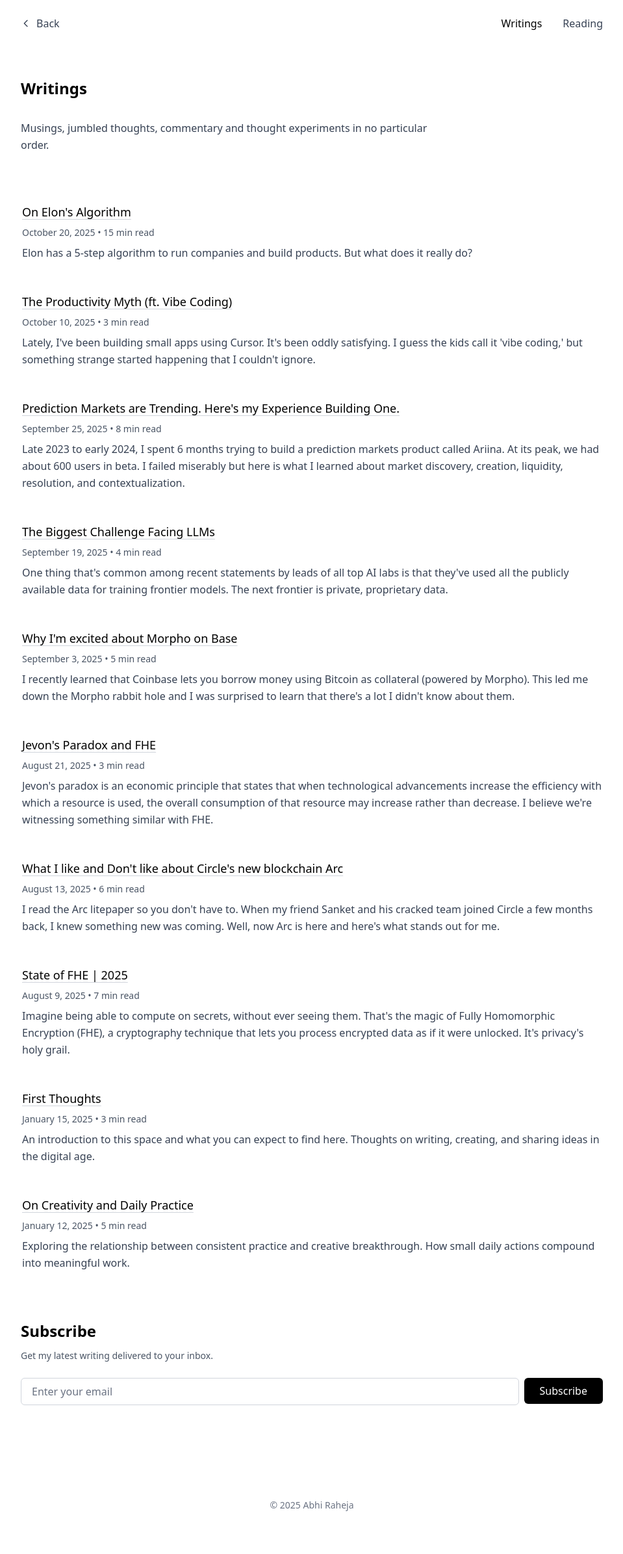
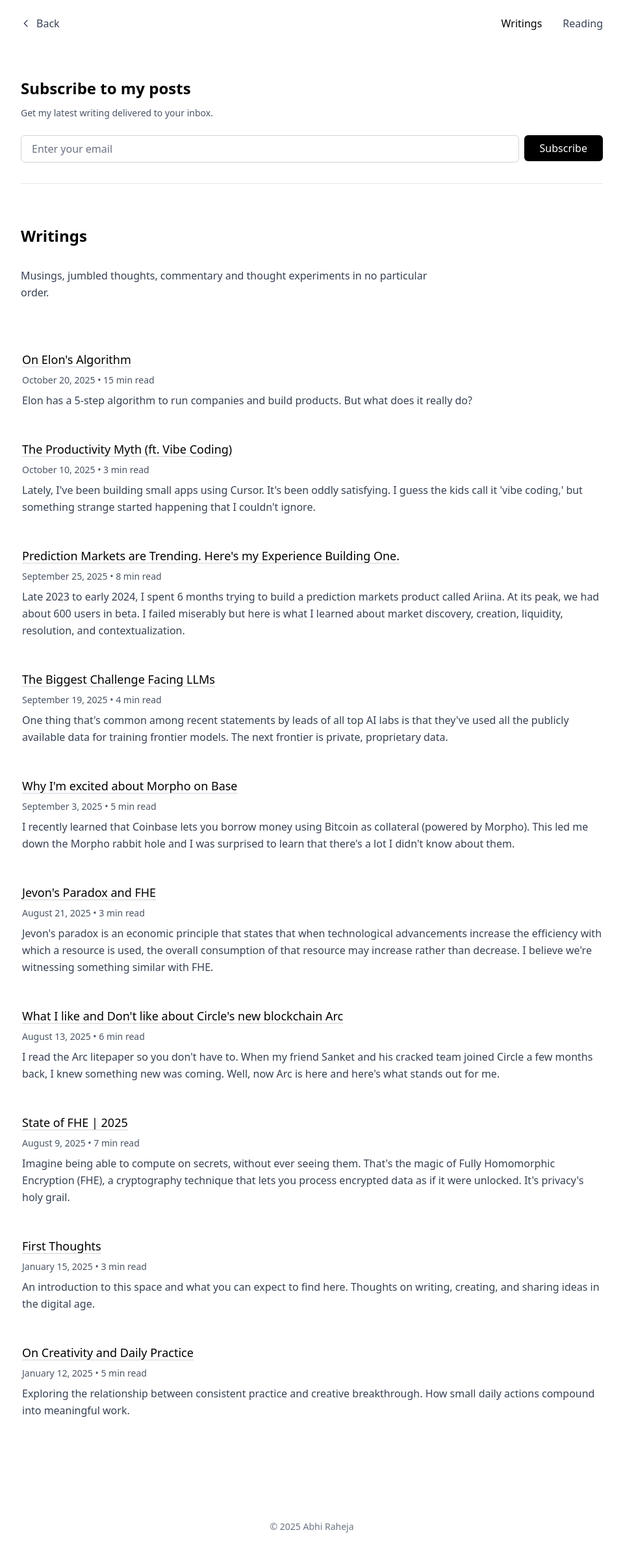
Before and after one commit to abhi-raheja/personal-website, a Next.js app: page /writings in a window 1280 px wide. Shown: the whole page at 65% size, without its empty margins (160-1119 px from the left). Before the commit the page ends 2358 px from the top, so only its background shows below. Built offline with nearby package versions, Linux system fonts and the light colour scheme.

Commit message:
Move subscription form to top of all writings and blog pages, fix alignment on homepage

```diff
--- a/src/app/writings/[slug]/page.tsx
+++ b/src/app/writings/[slug]/page.tsx
@@ -194,6 +194,17 @@ export default async function BlogPost({ params }: BlogPostProps) {
       {/* Main Content */}
       <main id="main-content" className="px-6 md:px-12 py-12">
         <div className="max-w-4xl mx-auto">
+          {/* Subscribe Section - at the very top, above title */}
+          <div className="mb-12 pb-8 border-b border-gray-200">
+            <h2 className="text-xl md:text-2xl font-semibold text-black mb-3">
+              Subscribe to my posts
+            </h2>
+            <p className="text-sm text-gray-600 mb-6 font-normal">
+              Get my latest writing delivered to your inbox.
+            </p>
+            <SubscriptionForm />
+          </div>
+
           <div className="mb-16">
             <h1 className="text-xl md:text-2xl lg:text-3xl font-semibold text-black mb-4">
               {postMetadata.title}
@@ -201,21 +212,11 @@ export default async function BlogPost({ params }: BlogPostProps) {
             <p className="text-gray-600 text-sm mb-8">
               {formatDate(postMetadata.date)} • {postMetadata.readTime}
             </p>
+
             <div
               className="prose prose-lg max-w-none text-gray-700 font-normal leading-relaxed"
               dangerouslySetInnerHTML={{ __html: content }}
             />
-          </div>
-
-          {/* Subscribe Section */}
-          <div className="mb-16">
-            <h2 className="text-xl md:text-2xl font-semibold text-black mb-3">
-              Subscribe
-            </h2>
-            <p className="text-sm text-gray-600 mb-6 font-normal">
-              Get my latest writing delivered to your inbox.
-            </p>
-            <SubscriptionForm />
           </div>
         </div>
       </main>
--- a/src/app/writings/first-thoughts/page.tsx
+++ b/src/app/writings/first-thoughts/page.tsx
@@ -2,6 +2,7 @@
 
 import { motion } from 'framer-motion';
 import Link from 'next/link';
+import SubscriptionForm from '@/components/SubscriptionForm';
 
 export default function FirstThoughts() {
   return (
@@ -34,6 +35,17 @@ export default function FirstThoughts() {
       {/* Article Content */}
       <main className="pt-32 pb-20">
         <div className="max-w-3xl mx-auto px-6">
+          {/* Subscribe Section - at the very top, above article */}
+          <div className="mb-12 pb-8 border-b border-gray-200">
+            <h2 className="text-xl md:text-2xl font-semibold text-black mb-3">
+              Subscribe to my posts
+            </h2>
+            <p className="text-sm text-gray-600 mb-6 font-normal">
+              Get my latest writing delivered to your inbox.
+            </p>
+            <SubscriptionForm />
+          </div>
+
           <motion.div
             initial={{ opacity: 0, y: 20 }}
             animate={{ opacity: 1, y: 0 }}
--- a/src/app/writings/jevons-paradox-and-fhe/page.tsx
+++ b/src/app/writings/jevons-paradox-and-fhe/page.tsx
@@ -2,6 +2,7 @@
 
 import { motion } from 'framer-motion';
 import Link from 'next/link';
+import SubscriptionForm from '@/components/SubscriptionForm';
 
 export default function JevonsParadoxFHEPost() {
   return (
@@ -51,6 +52,17 @@ export default function JevonsParadoxFHEPost() {
       {/* Main Content */}
       <main id="main-content" className="px-6 md:px-12 py-12">
         <div className="max-w-4xl mx-auto">
+          {/* Subscribe Section - at the very top, above article */}
+          <div className="mb-12 pb-8 border-b border-gray-200">
+            <h2 className="text-xl md:text-2xl font-semibold text-black mb-3">
+              Subscribe to my posts
+            </h2>
+            <p className="text-sm text-gray-600 mb-6 font-normal">
+              Get my latest writing delivered to your inbox.
+            </p>
+            <SubscriptionForm />
+          </div>
+
           <motion.article
             initial={{ opacity: 0, y: 20 }}
             animate={{ opacity: 1, y: 0 }}
@@ -62,7 +74,7 @@ export default function JevonsParadoxFHEPost() {
               <h1 className="text-2xl md:text-3xl font-semibold text-black mb-4 leading-tight">
                 Jevon's Paradox and FHE
               </h1>
-              <div className="flex items-center text-gray-600 text-sm mb-6">
+              <div className="flex items-center text-gray-600 text-sm">
                 <time dateTime="2025-08-21">August 21, 2025</time>
                 <span className="mx-2">•</span>
                 <span>3 min read</span>
--- a/src/app/writings/page.tsx
+++ b/src/app/writings/page.tsx
@@ -70,6 +70,17 @@ export default function Writings() {
       {/* Main Content */}
       <main id="main-content" className="px-6 md:px-12 py-12">
         <div className="max-w-4xl mx-auto">
+          {/* Subscribe Section - at the very top */}
+          <div className="mb-16 pb-8 border-b border-gray-200">
+            <h2 className="text-xl md:text-2xl font-semibold text-black mb-3">
+              Subscribe to my posts
+            </h2>
+            <p className="text-sm text-gray-600 mb-6 font-normal">
+              Get my latest writing delivered to your inbox.
+            </p>
+            <SubscriptionForm />
+          </div>
+
           <div className="mb-16">
             {/* Page Title */}
             <h1 className="text-xl md:text-2xl font-semibold text-black mb-8">
@@ -107,17 +118,6 @@ export default function Writings() {
             </div>
           </div>
 
-          {/* Subscribe Section */}
-          <div className="mb-16">
-            <h2 className="text-xl md:text-2xl font-semibold text-black mb-3">
-              Subscribe
-            </h2>
-            <p className="text-sm text-gray-600 mb-6 font-normal">
-              Get my latest writing delivered to your inbox.
-            </p>
-            <SubscriptionForm />
-          </div>
-
         </div>
       </main>
 
--- a/src/app/writings/prediction-markets-are-trending-heres-my-experience/page.tsx
+++ b/src/app/writings/prediction-markets-are-trending-heres-my-experience/page.tsx
@@ -2,6 +2,7 @@
 
 import { motion } from 'framer-motion';
 import Link from 'next/link';
+import SubscriptionForm from '@/components/SubscriptionForm';
 
 export default function PredictionMarketsPost() {
   return (
@@ -51,6 +52,17 @@ export default function PredictionMarketsPost() {
       {/* Main Content */}
       <main id="main-content" className="px-6 md:px-12 py-12">
         <div className="max-w-4xl mx-auto">
+          {/* Subscribe Section - at the very top, above article */}
+          <div className="mb-12 pb-8 border-b border-gray-200">
+            <h2 className="text-xl md:text-2xl font-semibold text-black mb-3">
+              Subscribe to my posts
+            </h2>
+            <p className="text-sm text-gray-600 mb-6 font-normal">
+              Get my latest writing delivered to your inbox.
+            </p>
+            <SubscriptionForm />
+          </div>
+
           <motion.article
             initial={{ opacity: 0, y: 20 }}
             animate={{ opacity: 1, y: 0 }}
@@ -62,7 +74,7 @@ export default function PredictionMarketsPost() {
               <h1 className="text-2xl md:text-3xl font-semibold text-black mb-4 leading-tight">
                 Prediction Markets are Trending. Here's my Experience Building One.
               </h1>
-              <div className="flex items-center text-gray-600 text-sm mb-6">
+              <div className="flex items-center text-gray-600 text-sm">
                 <time dateTime="2025-09-25">September 25, 2025</time>
                 <span className="mx-2">•</span>
                 <span>8 min read</span>
--- a/src/app/writings/state-of-fhe-2025/page.tsx
+++ b/src/app/writings/state-of-fhe-2025/page.tsx
@@ -2,6 +2,7 @@
 
 import { motion } from 'framer-motion';
 import Link from 'next/link';
+import SubscriptionForm from '@/components/SubscriptionForm';
 
 export default function StateOfFHE2025Post() {
   return (
@@ -51,6 +52,17 @@ export default function StateOfFHE2025Post() {
       {/* Main Content */}
       <main id="main-content" className="px-6 md:px-12 py-12">
         <div className="max-w-4xl mx-auto">
+          {/* Subscribe Section - at the very top, above article */}
+          <div className="mb-12 pb-8 border-b border-gray-200">
+            <h2 className="text-xl md:text-2xl font-semibold text-black mb-3">
+              Subscribe to my posts
+            </h2>
+            <p className="text-sm text-gray-600 mb-6 font-normal">
+              Get my latest writing delivered to your inbox.
+            </p>
+            <SubscriptionForm />
+          </div>
+
           <motion.article
             initial={{ opacity: 0, y: 20 }}
             animate={{ opacity: 1, y: 0 }}
@@ -62,7 +74,7 @@ export default function StateOfFHE2025Post() {
               <h1 className="text-2xl md:text-3xl font-semibold text-black mb-4 leading-tight">
                 State of FHE | 2025
               </h1>
-              <div className="flex items-center text-gray-600 text-sm mb-6">
+              <div className="flex items-center text-gray-600 text-sm">
                 <time dateTime="2025-08-09">August 9, 2025</time>
                 <span className="mx-2">•</span>
                 <span>7 min read</span>
--- a/src/app/writings/the-biggest-challenge-facing-llms/page.tsx
+++ b/src/app/writings/the-biggest-challenge-facing-llms/page.tsx
@@ -2,6 +2,7 @@
 
 import { motion } from 'framer-motion';
 import Link from 'next/link';
+import SubscriptionForm from '@/components/SubscriptionForm';
 
 export default function LLMsChallengePost() {
   return (
@@ -51,6 +52,17 @@ export default function LLMsChallengePost() {
       {/* Main Content */}
       <main id="main-content" className="px-6 md:px-12 py-12">
         <div className="max-w-4xl mx-auto">
+          {/* Subscribe Section - at the very top, above article */}
+          <div className="mb-12 pb-8 border-b border-gray-200">
+            <h2 className="text-xl md:text-2xl font-semibold text-black mb-3">
+              Subscribe to my posts
+            </h2>
+            <p className="text-sm text-gray-600 mb-6 font-normal">
+              Get my latest writing delivered to your inbox.
+            </p>
+            <SubscriptionForm />
+          </div>
+
           <motion.article
             initial={{ opacity: 0, y: 20 }}
             animate={{ opacity: 1, y: 0 }}
@@ -62,7 +74,7 @@ export default function LLMsChallengePost() {
               <h1 className="text-2xl md:text-3xl font-semibold text-black mb-4 leading-tight">
                 The Biggest Challenge Facing LLMs
               </h1>
-              <div className="flex items-center text-gray-600 text-sm mb-6">
+              <div className="flex items-center text-gray-600 text-sm">
                 <time dateTime="2025-09-19">September 19, 2025</time>
                 <span className="mx-2">•</span>
                 <span>4 min read</span>
--- a/src/app/writings/the-productivity-myth-ft-vibe-coding/page.tsx
+++ b/src/app/writings/the-productivity-myth-ft-vibe-coding/page.tsx
@@ -3,6 +3,7 @@
 import { motion } from 'framer-motion';
 import Link from 'next/link';
 import { useEffect, useState } from 'react';
+import SubscriptionForm from '@/components/SubscriptionForm';
 
 export default function TheProductivityMythFtVibeCoding() {
   const [content, setContent] = useState('');
@@ -72,6 +73,17 @@ In the past, waiting was part of the craft. A render took time. A compile took t
       {/* Main Content */}
       <main id="main-content" className="px-6 md:px-12 py-8">
         <div className="max-w-3xl mx-auto">
+          {/* Subscribe Section - at the very top, above article */}
+          <div className="mb-12 pb-8 border-b border-gray-200">
+            <h2 className="text-xl md:text-2xl font-semibold text-black mb-3">
+              Subscribe to my posts
+            </h2>
+            <p className="text-sm text-gray-600 mb-6 font-normal">
+              Get my latest writing delivered to your inbox.
+            </p>
+            <SubscriptionForm />
+          </div>
+
           <motion.article
             initial={{ opacity: 0, y: 20 }}
             animate={{ opacity: 1, y: 0 }}
--- a/src/app/writings/what-i-like-and-dont-like-about-circles-new-blockchain-arc/page.tsx
+++ b/src/app/writings/what-i-like-and-dont-like-about-circles-new-blockchain-arc/page.tsx
@@ -2,6 +2,7 @@
 
 import { motion } from 'framer-motion';
 import Link from 'next/link';
+import SubscriptionForm from '@/components/SubscriptionForm';
 
 export default function CircleArcPost() {
   return (
@@ -51,6 +52,17 @@ export default function CircleArcPost() {
       {/* Main Content */}
       <main id="main-content" className="px-6 md:px-12 py-12">
         <div className="max-w-4xl mx-auto">
+          {/* Subscribe Section - at the very top, above article */}
+          <div className="mb-12 pb-8 border-b border-gray-200">
+            <h2 className="text-xl md:text-2xl font-semibold text-black mb-3">
+              Subscribe to my posts
+            </h2>
+            <p className="text-sm text-gray-600 mb-6 font-normal">
+              Get my latest writing delivered to your inbox.
+            </p>
+            <SubscriptionForm />
+          </div>
+
           <motion.article
             initial={{ opacity: 0, y: 20 }}
             animate={{ opacity: 1, y: 0 }}
@@ -62,7 +74,7 @@ export default function CircleArcPost() {
               <h1 className="text-2xl md:text-3xl font-semibold text-black mb-4 leading-tight">
                 What I like and Don't like about Circle's new blockchain Arc
               </h1>
-              <div className="flex items-center text-gray-600 text-sm mb-6">
+              <div className="flex items-center text-gray-600 text-sm">
                 <time dateTime="2025-08-13">August 13, 2025</time>
                 <span className="mx-2">•</span>
                 <span>6 min read</span>
--- a/src/app/writings/why-im-excited-about-morpho-on-base/page.tsx
+++ b/src/app/writings/why-im-excited-about-morpho-on-base/page.tsx
@@ -2,6 +2,7 @@
 
 import { motion } from 'framer-motion';
 import Link from 'next/link';
+import SubscriptionForm from '@/components/SubscriptionForm';
 
 export default function MorphoPost() {
   return (
@@ -51,6 +52,17 @@ export default function MorphoPost() {
       {/* Main Content */}
       <main id="main-content" className="px-6 md:px-12 py-12">
         <div className="max-w-4xl mx-auto">
+          {/* Subscribe Section - at the very top, above article */}
+          <div className="mb-12 pb-8 border-b border-gray-200">
+            <h2 className="text-xl md:text-2xl font-semibold text-black mb-3">
+              Subscribe to my posts
+            </h2>
+            <p className="text-sm text-gray-600 mb-6 font-normal">
+              Get my latest writing delivered to your inbox.
+            </p>
+            <SubscriptionForm />
+          </div>
+
           <motion.article
             initial={{ opacity: 0, y: 20 }}
             animate={{ opacity: 1, y: 0 }}
@@ -62,7 +74,7 @@ export default function MorphoPost() {
               <h1 className="text-2xl md:text-3xl font-semibold text-black mb-4 leading-tight">
                 Why I'm excited about Morpho on Base
               </h1>
-              <div className="flex items-center text-gray-600 text-sm mb-6">
+              <div className="flex items-center text-gray-600 text-sm">
                 <time dateTime="2025-09-03">September 3, 2025</time>
                 <span className="mx-2">•</span>
                 <span>5 min read</span>
```
Also changed, not shown: src/app/page.tsx (+3 -5 lines).
